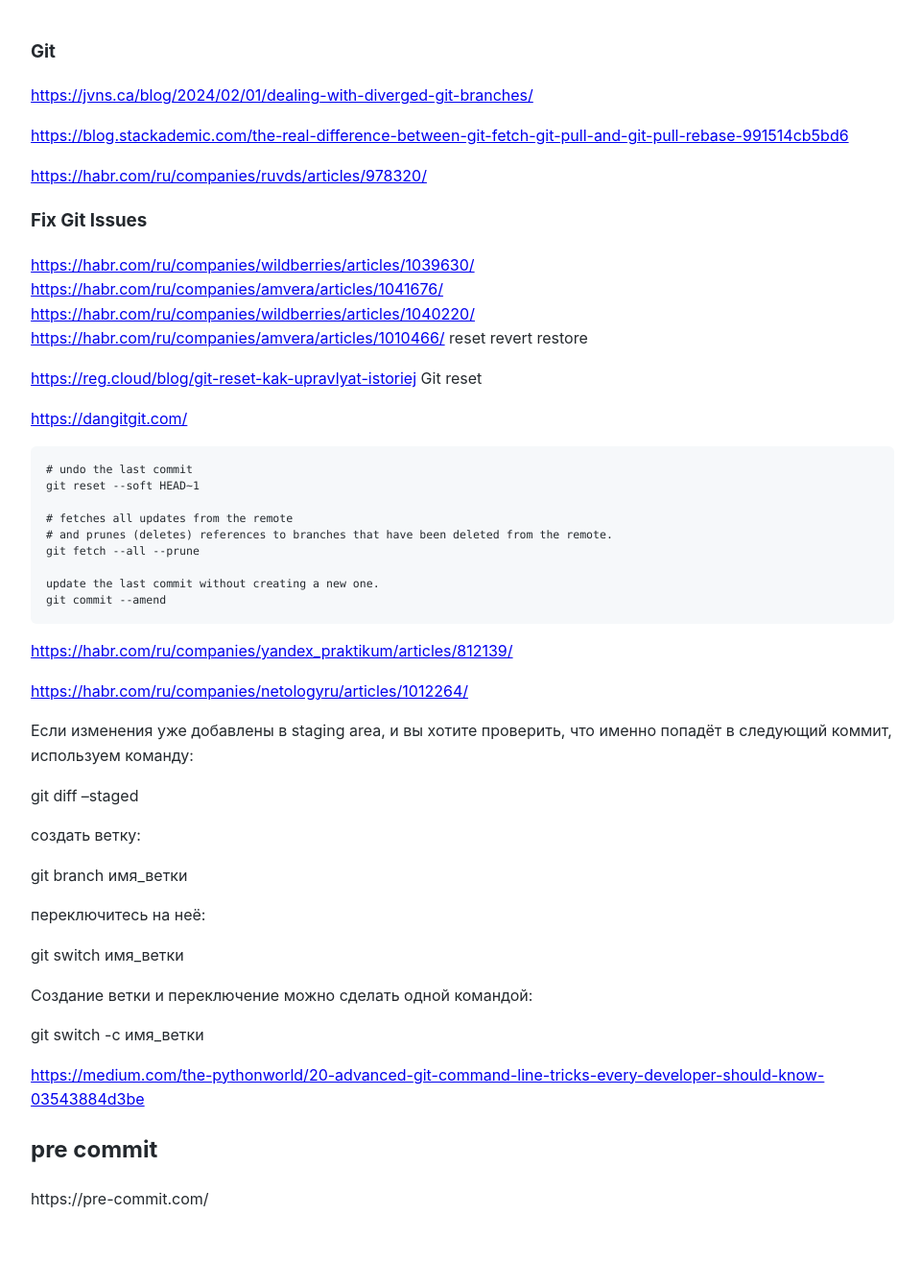
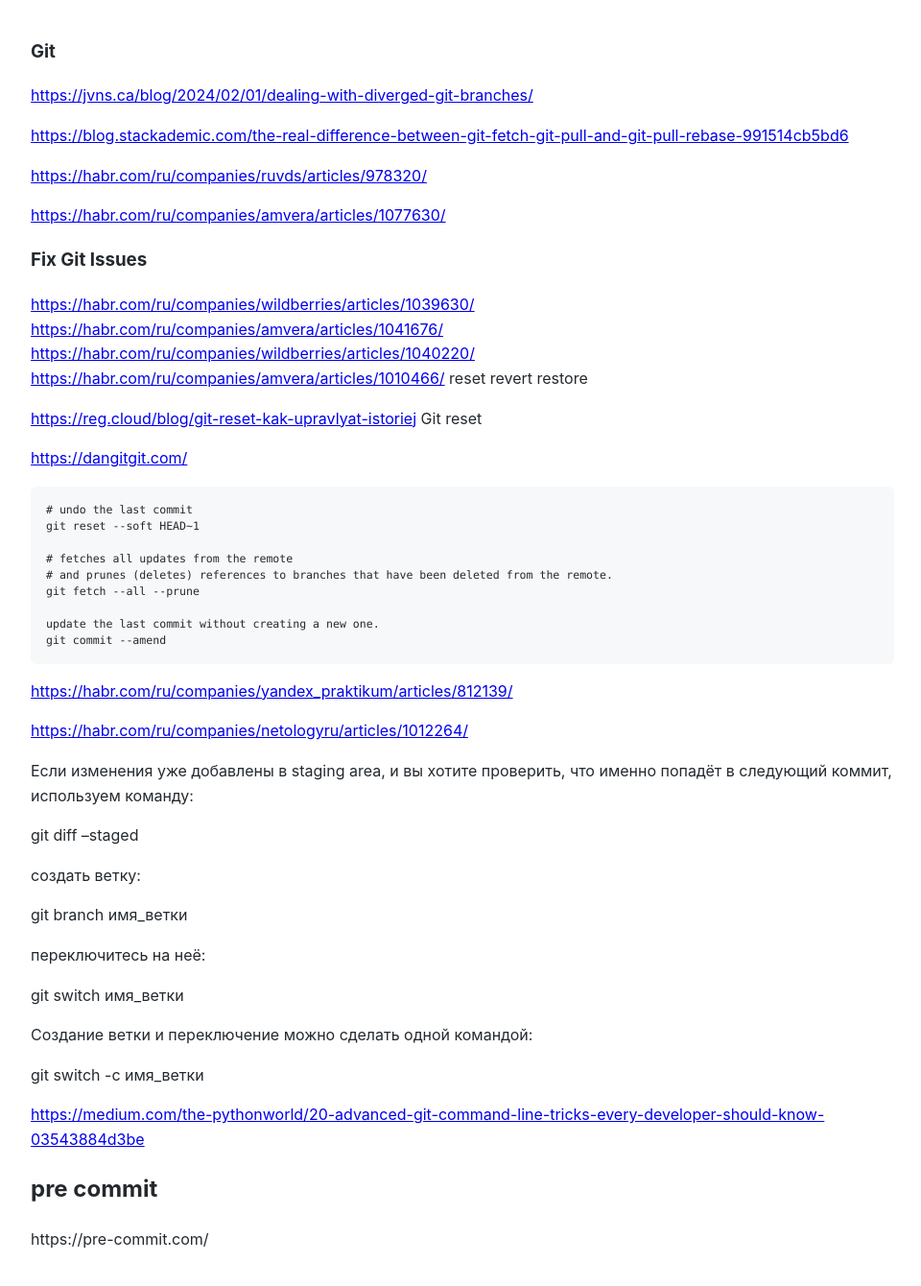
Before and after one commit to Michael-Lubinsky/michael-lubinsky.github.com, a Jekyll site: the page built from linux/git.md, in a window 1280 px wide. Shown: the whole page at 96% size, without its empty margins (158-1118 px from the left). Built offline with Jekyll 4.4.1, drawn with Linux system fonts in a browser that asks for light colours; our own code applies the rules of GitHub Pages for plain Markdown files; before the commit the page ends 1299 px from its top, so only the background shows below that.

Commit message:
Add additional links to Git resources

```diff
--- a/linux/git.md
+++ b/linux/git.md
@@ -5,6 +5,8 @@
 <https://blog.stackademic.com/the-real-difference-between-git-fetch-git-pull-and-git-pull-rebase-991514cb5bd6>
 
 <https://habr.com/ru/companies/ruvds/articles/978320/>
+
+<https://habr.com/ru/companies/amvera/articles/1077630/>
 
 ### Fix Git Issues
 <https://habr.com/ru/companies/wildberries/articles/1039630/>
```
